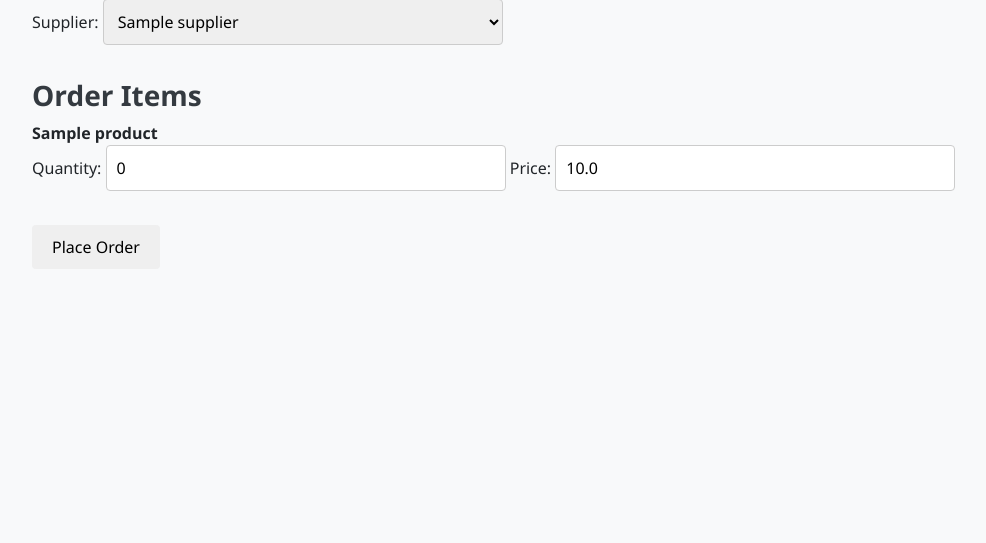
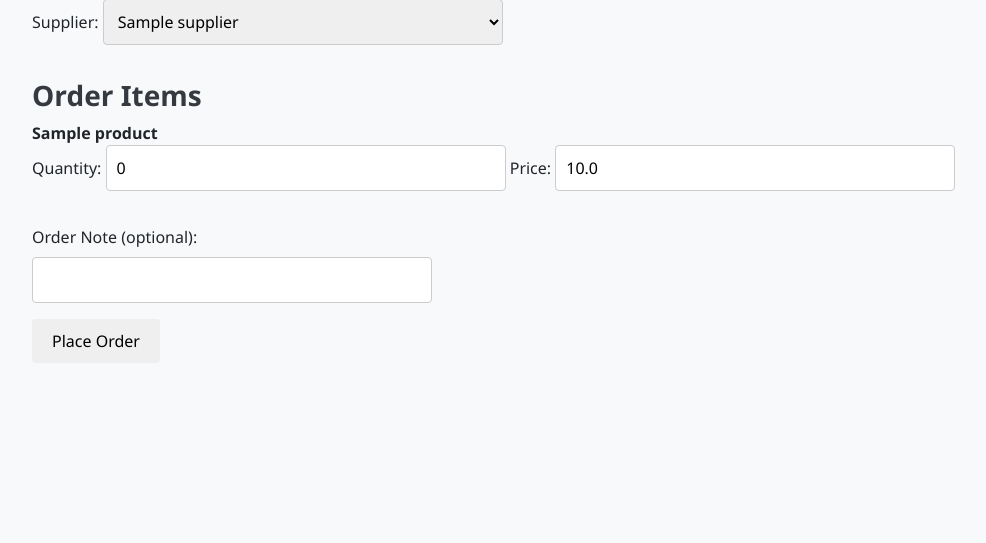
Before and after one commit to KeerthiSagi/inventory_management_system, a Flask app: page /add_order in a window 1280 px wide. Shown: the part 133-676 px from the top of the page, without its empty margins (20-1006 px from the left). Run offline with Flask 3, Linux system fonts and the light colour scheme; tables that the repository leaves empty hold one stand-in row (values such as "Sample post"); parts of the project's set-up code (start-up, migrations or seed data) failed here and were passed over; some libraries are stand-ins or nearby versions.

Commit message:
Add note fields to simplify transaction logging

```diff
--- a/app.py
+++ b/app.py
@@ -26,6 +26,7 @@ def add_product():
         description = request.form['description']
         price = float(request.form['price'])
         quantity = int(request.form['quantity_in_stock'])
+        notes = request.form.get('notes', '')
 
         new_product = Product(
             name=name,
@@ -43,7 +44,7 @@ def add_product():
                 transaction_type='IN',
                 quantity_changed=quantity,
                 transaction_date=datetime.utcnow().date(),
-                notes="Initial stock for new product"
+                notes=notes or "Initial stock for new product"
             )
             db.session.add(txn)
 
@@ -127,6 +128,7 @@ def add_order():
 
         supplier_id = request.form['supplier_id']
         order = Order(supplier_id=supplier_id)
+        order_note = request.form.get('order_note', '')
         db.session.add(order)
         db.session.flush()  # to get order_id before commit
 
@@ -148,8 +150,9 @@ def add_order():
                     transaction_type='OUT',
                     quantity_changed=-qty,
                     transaction_date=datetime.utcnow().date(),
-                    notes=f"Auto-OUT for Order #{order.order_id}"
+                    notes=order_note or f"Auto-OUT for Order #{order.order_id}"
                 )
+
                 db.session.add(txn)
         db.session.commit()
         flash('Order placed successfully!')
--- a/templates/add_order.html
+++ b/templates/add_order.html
@@ -15,7 +15,12 @@
             Quantity: <input type="number" name="quantity_{{ product.product_id }}" value="0">
             Price: <input type="number" step="0.01" name="price_{{ product.product_id }}" value="{{ product.price }}"><br><br>
         </div>
+
     {% endfor %}
+    <div class="mb-3">
+        <label for="order_note" class="form-label">Order Note (optional):</label>
+        <input type="text" name="order_note" class="form-control">
+      </div>
     <input type="submit" value="Place Order">
 </form>
 {% endblock %}
--- a/templates/add_product.html
+++ b/templates/add_product.html
@@ -18,6 +18,10 @@
         <label class="form-label">Quantity in Stock:</label>
         <input type="number" name="quantity_in_stock" class="form-control" required>
     </div>
+    <div class="mb-3">
+        <label for="notes" class="form-label">Transaction Note (optional):</label>
+        <input type="text" name="notes" class="form-control">
+      </div>
     <div class="col-12">
         <input type="submit" value="Add Product" class="btn btn-success">
     </div>
```
